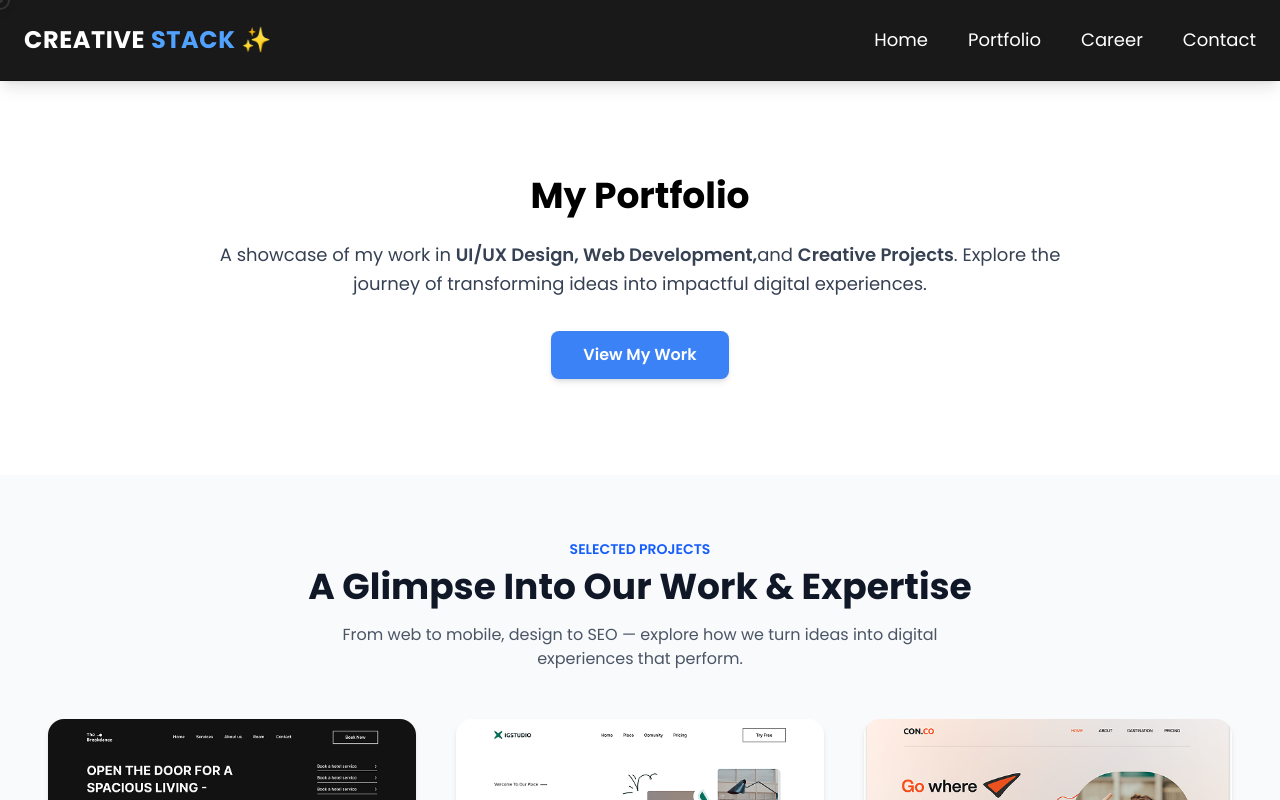
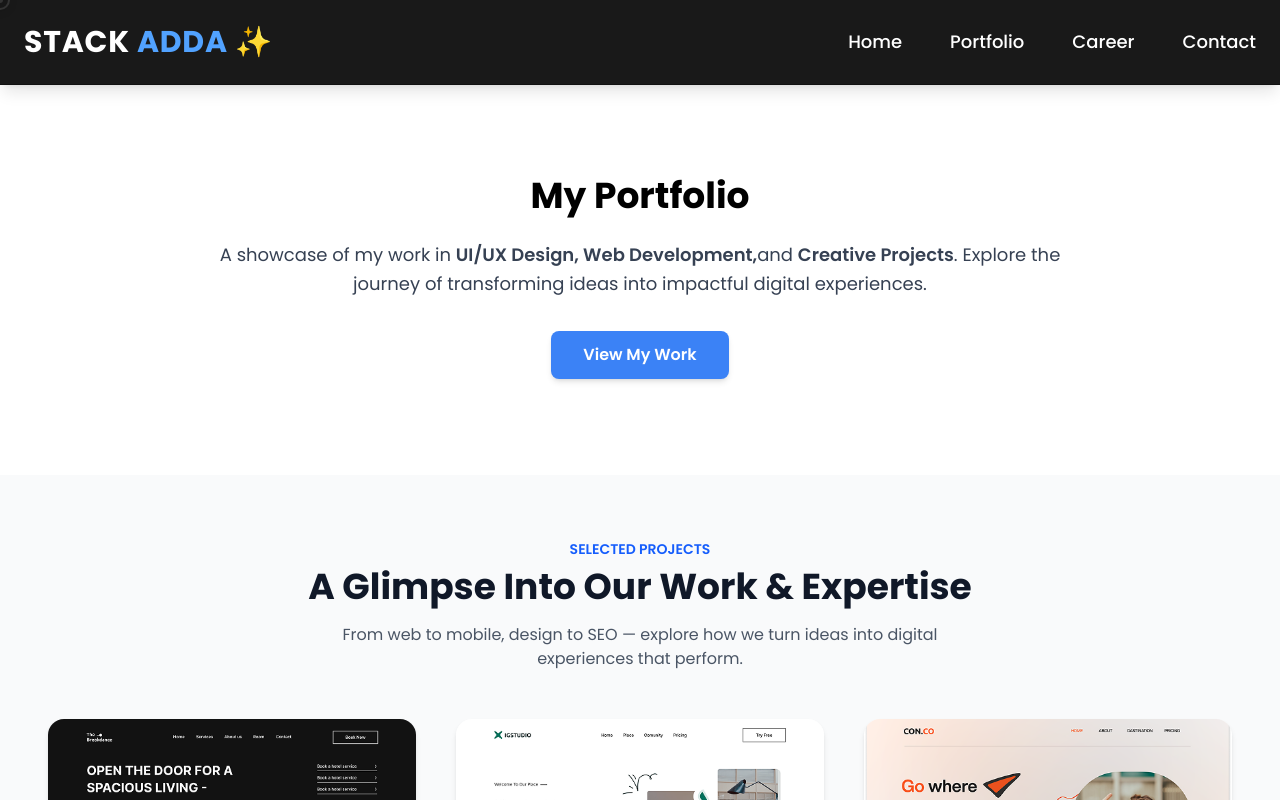
Before and after one commit to Abhinavsaini001/Creative--stack, a React (Vite) app: page /portfolio in a window 1280 px wide. Shown: the top 800 px of the page. Built offline with nearby package versions, Linux system fonts and the light colour scheme.

Commit message:
portfolio button

```diff
--- a/src/Component/Footer.jsx
+++ b/src/Component/Footer.jsx
@@ -4,7 +4,7 @@ const Footer = () => {
   return (
     <footer className="bg-black text-white px-6 py-12 md:px-20">
       {/* Logo Section */}
-      <div className="text-center text-2xl font-bold mb-10">Creative Stack✨</div>
+      <div className="text-center text-2xl font-bold mb-10">Stack Adda✨</div>
 
       <hr className="border-gray-700 mb-10" />
 
--- a/src/Component/Header.jsx
+++ b/src/Component/Header.jsx
@@ -1,167 +1,120 @@
 // src/components/Navbar.jsx
 import React, { useState, useEffect } from "react";
 import { Link } from "react-router-dom";
+import {
+  FiHome,
+  FiBriefcase,
+  FiSend,
+  FiTrendingUp,
+  FiMenu,
+  FiX,
+} from "react-icons/fi";
 
 const Navbar = () => {
   const [isMenuOpen, setIsMenuOpen] = useState(false);
 
-  const toggleMenu = () => {
-    setIsMenuOpen(!isMenuOpen);
-  };
+  const toggleMenu = () => setIsMenuOpen(!isMenuOpen);
+  const closeMenu = () => setIsMenuOpen(false);
 
-  const closeMenu = () => {
-    setIsMenuOpen(false);
-  };
-
-  // Close menu when clicking outside
+  // Close menu on click outside
   useEffect(() => {
     const handleClickOutside = (event) => {
-      if (isMenuOpen && !event.target.closest('.mobile-menu-container')) {
+      if (
+        isMenuOpen &&
+        !event.target.closest(".mobile-menu-container") &&
+        !event.target.closest(".menu-toggle-button")
+      ) {
         setIsMenuOpen(false);
       }
     };
-
-    document.addEventListener('mousedown', handleClickOutside);
-    return () => document.removeEventListener('mousedown', handleClickOutside);
+    document.addEventListener("mousedown", handleClickOutside);
+    return () => document.removeEventListener("mousedown", handleClickOutside);
   }, [isMenuOpen]);
 
-  // Prevent body scroll when menu is open
+  // Disable scroll when menu is open
   useEffect(() => {
-    if (isMenuOpen) {
-      document.body.style.overflow = 'hidden';
-    } else {
-      document.body.style.overflow = 'unset';
-    }
-    return () => {
-      document.body.style.overflow = 'unset';
-    };
+    document.body.style.overflow = isMenuOpen ? "hidden" : "unset";
+    return () => (document.body.style.overflow = "unset");
   }, [isMenuOpen]);
 
   return (
     <>
-      <nav className="fixed top-0 left-0 w-full z-50 bg-black/90 shadow-lg border-b border-black/30">
-        <div className="max-w-7xl mx-auto px-6 py-6 flex justify-between items-center">
+      {/* NAVBAR */}
+      <nav className="fixed top-0 left-0 w-full z-50 bg-black/90 shadow-lg border-b border-black/30 backdrop-blur-md">
+        <div className="max-w-7xl mx-auto px-6 py-6 md:py-6 flex justify-between items-center">
           {/* Logo */}
-          <Link to="/" className="text-2xl font-bold text-white tracking-wide">
-            CREATIVE <span className="text-blue-400">STACK ✨</span>
+          <Link
+            to="/"
+            className="text-3xl font-extrabold text-white tracking-wide"
+          >
+            STACK <span className="text-blue-400">ADDA ✨</span>
           </Link>
 
-          {/* Desktop Links */}
-          <ul className="hidden md:flex gap-10 text-white text-lg">
-            <li>
+          {/* Desktop Menu */}
+          <ul className="hidden md:flex gap-12 text-white text-lg font-medium">
+            {[
+              { name: "Home", path: "/" },
+              { name: "Portfolio", path: "/portfolio" },
+              { name: "Career", path: "/career" },
+              { name: "Contact", path: "/contact" },
+            ].map((item) => (
+              <li key={item.name}>
                 <Link
-                to="/"
-                className="cursor-pointer hover:text-blue-400 transition"
+                  to={item.path}
+                  className="hover:text-blue-400 transition-colors duration-200"
                 >
-                Home
+                  {item.name}
                 </Link>
               </li>
-            <li>
-              <Link
-                to="/portfolio"
-                className="cursor-pointer hover:text-blue-400 transition"
-              >
-                Portfolio
-              </Link>
-            </li>
-            <li>
-              <Link
-                to="/career"
-                className="cursor-pointer hover:text-blue-400 transition"
-              >
-                Career
-              </Link>
-            </li>
-            <li>
-              <Link
-                to="/contact"
-                className="cursor-pointer hover:text-blue-400 transition"
-              >
-                Contact
-              </Link>
-            </li>
+            ))}
           </ul>
 
-          {/* Mobile Menu Toggle Button */}
+          {/* Mobile Hamburger */}
           <button
             onClick={toggleMenu}
-            className="md:hidden text-white text-2xl cursor-pointer focus:outline-none mobile-menu-container relative z-60"
+            className="md:hidden text-white text-3xl cursor-pointer focus:outline-none menu-toggle-button"
             aria-label="Toggle menu"
           >
-            {isMenuOpen ? "✕" : "☰"}
+            {isMenuOpen ? <FiX /> : <FiMenu />}
           </button>
         </div>
       </nav>
 
-      {/* Mobile Menu Card Overlay */}
+      {/* MOBILE MENU */}
       {isMenuOpen && (
         <div className="fixed inset-0 bg-black/60 backdrop-blur-sm z-40 md:hidden animate-fadeIn">
-          {/* Card Menu */}
-          <div className="mobile-menu-container fixed top-24 right-6 bg-gradient-to-br from-gray-900 to-black border border-gray-800 rounded-2xl shadow-2xl p-6 w-72 animate-slideIn">
-            {/* Menu Header */}
-            <div className="text-white text-sm font-semibold mb-4 pb-3 border-b border-gray-800">
-              MENU
-            </div>
-
-            {/* Menu Links */}
-            <ul className="flex flex-col space-y-2">
-              <li>
+          <div className="mobile-menu-container fixed top-28 right-6 bg-gradient-to-br from-gray-900 to-black border border-gray-800 rounded-2xl shadow-2xl p-6 w-72 animate-slideIn">
+            <ul className="flex flex-col space-y-3">
+              {[
+                { name: "Home", icon: <FiHome />, path: "/" },
+                { name: "Portfolio", icon: <FiBriefcase />, path: "/portfolio" },
+                { name: "Career", icon: <FiTrendingUp />, path: "/career" },
+                { name: "Contact", icon: <FiSend />, path: "/contact" },
+              ].map((link) => (
+                <li key={link.name}>
                   <Link
-                  to="/"
+                    to={link.path}
                     onClick={closeMenu}
                     className="flex items-center px-4 py-3 text-white hover:bg-blue-400/20 hover:text-blue-400 rounded-lg transition-all duration-200 group"
                   >
-                  <span className="mr-3 text-xl">🏠</span>
-                  <span className="font-medium">Home</span>
-                  <span className="ml-auto opacity-0 group-hover:opacity-100 transition-opacity">→</span>
+                    <span className="mr-3 text-xl">{link.icon}</span>
+                    <span className="font-medium">{link.name}</span>
+                    <span className="ml-auto opacity-0 group-hover:opacity-100 transition-opacity">
+                      →
+                    </span>
                   </Link>
                 </li>
-              <li>
-                <Link
-                  to="/portfolio"
-                  onClick={closeMenu}
-                  className="flex items-center px-4 py-3 text-white hover:bg-blue-400/20 hover:text-blue-400 rounded-lg transition-all duration-200 group"
-                >
-                  <span className="mr-3 text-xl">💼</span>
-                  <span className="font-medium">Portfolio</span>
-                  <span className="ml-auto opacity-0 group-hover:opacity-100 transition-opacity">→</span>
-                </Link>
-              </li>
-              <li>
-                <Link
-                  to="/career"
-                  onClick={closeMenu}
-                  className="flex items-center px-4 py-3 text-white hover:bg-blue-400/20 hover:text-blue-400 rounded-lg transition-all duration-200 group"
-                >
-                  <span className="mr-3 text-xl">🚀</span>
-                  <span className="font-medium">Career</span>
-                  <span className="ml-auto opacity-0 group-hover:opacity-100 transition-opacity">→</span>
-                </Link>
-              </li>
-              <li>
-                <Link
-                  to="/contact"
-                  onClick={closeMenu}
-                  className="flex items-center px-4 py-3 text-white hover:bg-blue-400/20 hover:text-blue-400 rounded-lg transition-all duration-200 group"
-                >
-                  <span className="mr-3 text-xl">📧</span>
-                  <span className="font-medium">Contact</span>
-                  <span className="ml-auto opacity-0 group-hover:opacity-100 transition-opacity">→</span>
-                </Link>
-              </li>
+              ))}
             </ul>
 
-            {/* Footer */}
-            <div className="mt-6 pt-4 border-t border-gray-800">
-              <p className="text-gray-400 text-xs text-center">
+            <p className="text-gray-400 text-xs text-center mt-6">
               Navigate through our site
             </p>
           </div>
         </div>
-        </div>
       )}
 
-      {/* Add these styles to your global CSS or create a style tag */}
+      {/* Animations */}
       <style jsx>{`
         @keyframes fadeIn {
           from {
@@ -171,7 +124,6 @@ const Navbar = () => {
             opacity: 1;
           }
         }
-
         @keyframes slideIn {
           from {
             opacity: 0;
@@ -182,11 +134,9 @@ const Navbar = () => {
             transform: translateY(0) scale(1);
           }
         }
-
         .animate-fadeIn {
           animation: fadeIn 0.2s ease-out;
         }
-
         .animate-slideIn {
           animation: slideIn 0.3s ease-out;
         }
--- a/src/Pages/Home/Home.jsx
+++ b/src/Pages/Home/Home.jsx
@@ -22,7 +22,7 @@ const Home = () => {
       <WhyClientsTrust />
       <Testimonial />
       <Features />
-      {/* <OurTeam /> */}
+      <OurTeam />
       <ContactSection />
     </>
   );
--- a/src/Pages/Portfolio/Portfolio.jsx
+++ b/src/Pages/Portfolio/Portfolio.jsx
@@ -1,18 +1,25 @@
-import React from 'react'
+import React, { useRef } from 'react';
 import ProjectCard from './ProjectCard'
 import PortfolioHero from './PortfolioHero'
 import Testimonial from '../Home/Testimonial'
 import SEO from '../../Component/SEO'
 
 const Portfolio = () => {
+  const formRef = useRef(null);
+
+    const scrollToForm = () => {
+      formRef.current?.scrollIntoView({ behavior: "smooth" });
+    };
   return (
     <>
       <SEO
         title="Creative Stack - Portfolio"
         description="Explore our React, WordPress, Flutter, and SEO projects."
       />
-      <PortfolioHero />
-      <ProjectCard />
+      <PortfolioHero scrollToForm={scrollToForm}/>
+      <div ref={formRef}>
+        <ProjectCard />
+      </div>
       <Testimonial />
     </>
   )
--- a/src/Pages/Portfolio/PortfolioHero.jsx
+++ b/src/Pages/Portfolio/PortfolioHero.jsx
@@ -1,7 +1,7 @@
 // src/components/PortfolioHero.jsx
 import React from "react";
 
-const PortfolioHero = () => {
+const PortfolioHero = ({scrollToForm}) => {
   return (
     <section className="bg-white text-black py-24 text-center">
       <div className="max-w-4xl mx-auto px-4">
@@ -19,7 +19,9 @@ const PortfolioHero = () => {
 
         {/* CTA Button */}
         <div className="flex justify-center">
-          <button className="bg-[#3B82F6] text-white font-semibold px-8 py-3 rounded-lg shadow-md hover:bg-blue-600 transition duration-300">
+          <button
+          onClick={scrollToForm}
+          className="bg-[#3B82F6] text-white font-semibold px-8 py-3 rounded-lg shadow-md hover:bg-blue-600 transition duration-300">
             View My Work
           </button>
         </div>
```
Lines whose indentation alone changed are shown as unchanged.
